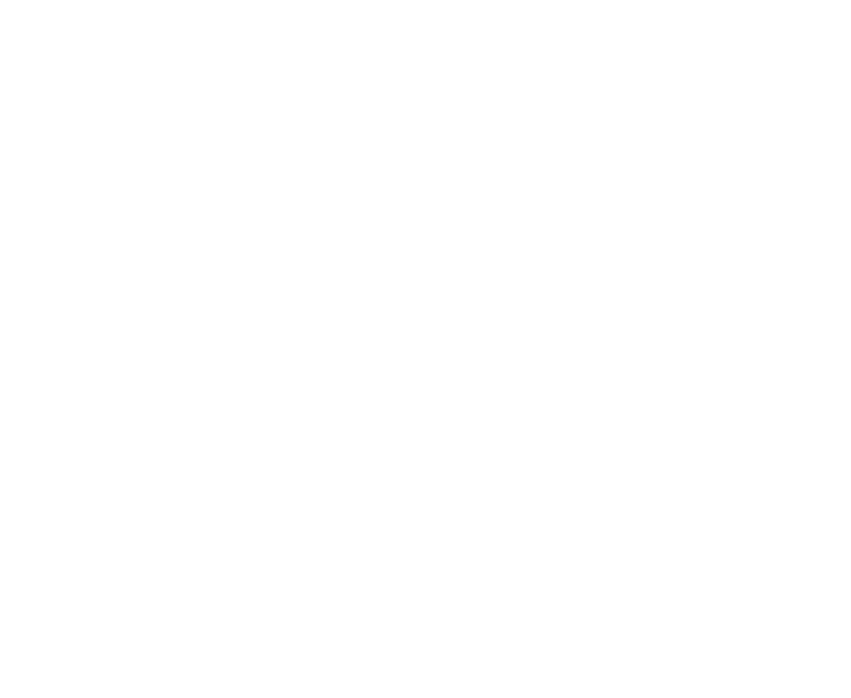
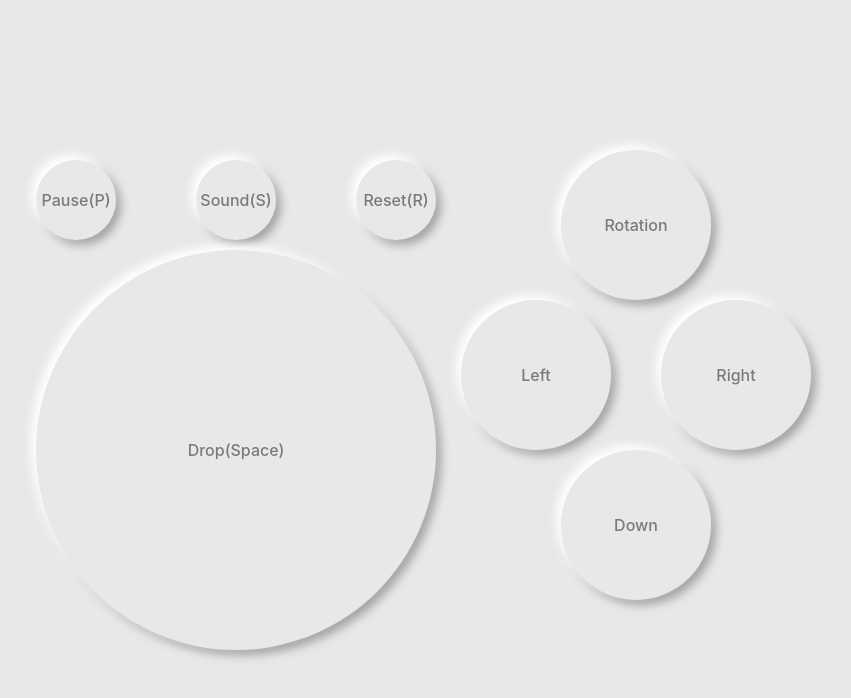
Before and after one commit to Li-Pu/vue-tetris, a Vue app: page / in a window 1280 px wide. Shown: the top 698 px of the page, without its empty margins (204-1055 px from the left). Built offline with nearby package versions, Linux system fonts and the light colour scheme.

Commit message:
feat(component): 按钮实现

```diff
--- a/src/App.vue
+++ b/src/App.vue
@@ -1,10 +1,16 @@
 <script setup lang="ts">
+import TetrisMachine from './components/TetrisMachine.vue'
+
 </script>
 
 <template>
   <div>
+    <TetrisMachine />
   </div>
 </template>
 
-<style scoped>
+<style>
+body {
+  background-color: #e8e8e8;
+}
 </style>
--- /dev/null
+++ b/src/components/Button.vue
@@ -0,0 +1,72 @@
+<script setup lang="ts">
+
+const emits = defineEmits<{
+    (type: 'click', e: MouseEvent): void
+}>()
+
+const onClick = (e: MouseEvent) => {
+    emits('click', e)
+}
+
+</script>
+
+<template>
+    <div class="button-container">
+        <button class="button rounded center" type="button" @click="onClick">
+            <span class="title">
+                <slot></slot>
+            </span>
+        </button>
+    </div>
+</template>
+
+<style scoped>
+.button-container {
+    width: 100%;
+    height: 100%;
+    aspect-ratio: 1/1;
+    display: flex;
+    flex-direction: column;
+    align-items: stretch;
+    justify-content: flex-end;
+}
+
+.button {
+    --button-color: #e8e8e8;
+    --button-shadow-dark-color: #a2a2a2;
+    --button-shadow-light-color: #ffffff;
+
+    width: 100%;
+    height: 100%;
+    background-color: var(--button-color);
+    box-shadow: -5px -5px 10px var(--button-shadow-light-color), 5px 5px 10px var(--button-shadow-dark-color);
+    border: 8px solid transparent;
+    outline: none;
+
+    &.rounded {
+        border-radius: 50%;
+    }
+
+    &.center {
+        display: flex;
+        align-items: center;
+        justify-content: center;
+    }
+
+    &:active {
+        box-shadow: -5px -5px 10px var(--button-shadow-light-color),
+            5px 5px 10px var(--button-shadow-dark-color),
+            inset -5px -5px 10px var(--button-shadow-light-color),
+            inset 5px 5px 10px var(--button-shadow-dark-color);
+
+        &>.title {
+            color: #15e38a;
+        }
+    }
+
+    &>.title {
+        margin: 10px;
+        color: #7a7a7a;
+    }
+}
+</style>
--- /dev/null
+++ b/src/components/Controller.vue
@@ -0,0 +1,80 @@
+<script setup lang="ts">
+import Button from './Button.vue'
+</script>
+
+<template>
+    <div class="controller">
+        <div class="left">
+            <div class="left-top flex-cn-sb">
+                <Button class="small-button">Pause(P)</Button>
+                <Button class="small-button">Sound(S)</Button>
+                <Button class="small-button">Reset(R)</Button>
+            </div>
+            <div class="left-bottom">
+                <Button>Drop(Space)</Button>
+            </div>
+        </div>
+        <div class="right">
+            <div class="right-row">
+                <Button class="middle-button">Rotation</Button>
+            </div>
+            <div class="right-row">
+                <Button class="middle-button">Left</Button>
+                <Button class="middle-button">Right</Button>
+            </div>
+            <div class="right-row">
+                <Button class="middle-button">Down</Button>
+            </div>
+        </div>
+    </div>
+</template>
+
+<style scoped>
+.controller {
+    display: flex;
+    flex-direction: row;
+    align-items: stretch;
+    justify-content: stretch;
+}
+
+.left {
+    width: 400px;
+}
+
+.left-top {
+    flex-direction: row;
+    height: 100px;
+
+    & > .small-button {
+        width: 80px;
+        height: 80px;
+    }
+}
+.flex-cn-sb {
+    display: flex;
+    align-items: center;
+    justify-content: space-between;
+}
+
+.right {
+    width: 400px;
+    height: 450px;
+    display: flex;
+    flex-direction: column;
+    align-items: stretch;
+    justify-content: space-between;
+
+    &>.right-row {
+        flex: 1;
+        display: flex;
+        flex-direction: row;
+        align-items: center;
+        justify-content: space-around;
+
+        &>.middle-button {
+            width: 150px;
+            height: 150px;
+        }
+    }
+}
+</style>
--- /dev/null
+++ b/src/components/TetrisMachine.vue
@@ -0,0 +1,13 @@
+<script setup lang="ts">
+import Controller from './Controller.vue';
+
+</script>
+
+<template>
+    <div>
+        <Controller />
+    </div>
+</template>
+
+<style scoped>
+</style>
```
